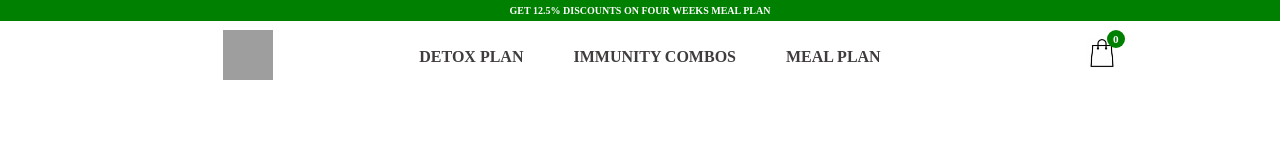
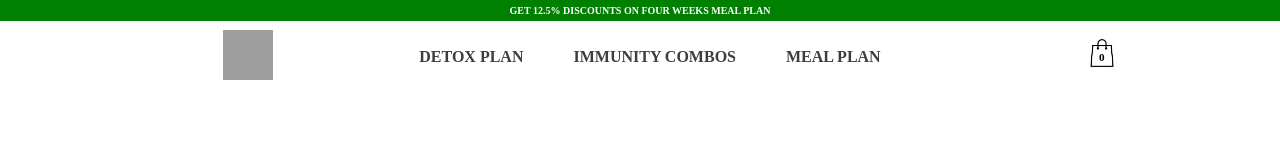
Before and after one commit to Assumpta-Chinonso1/sofresh-food-website, a React (Vite) app: page /mealplan in a window 1280 px wide. Shown: the top 158 px of the page. Built offline with nearby package versions, Linux system fonts and the light colour scheme; grey boxes are pictures that could not be loaded.

Commit message:
added the 0 inside the cart images instead at the top outside of it

```diff
--- a/src/NavMealPlan/NavMeal.css
+++ b/src/NavMealPlan/NavMeal.css
@@ -596,11 +596,10 @@ box-shadow: 0 4px 8px rgb(97, 175, 97);
   display: inline-block;
 }
 
-.cart-count {
+   /*.cart-count {
   position: absolute;
   top: -8px;
   right: -8px;
-  background-color: green;
   color: #fff;
   border-radius: 50%;
   font-size: 0.7rem;
@@ -610,4 +609,20 @@ box-shadow: 0 4px 8px rgb(97, 175, 97);
   align-items: center;
   justify-content: center;
   font-weight: bold;
+}*/
+
+.navmeal-cart {
+  position: relative;
+  display: inline-block;
 }
+
+.cart-count {
+  position: absolute;
+  top: 50%;
+  left: 50%;
+  transform: translate(-50%, -50%);
+  font-size: 0.7rem;
+  color: #000;
+  font-weight: bold;
+  pointer-events: none;
+}
```
